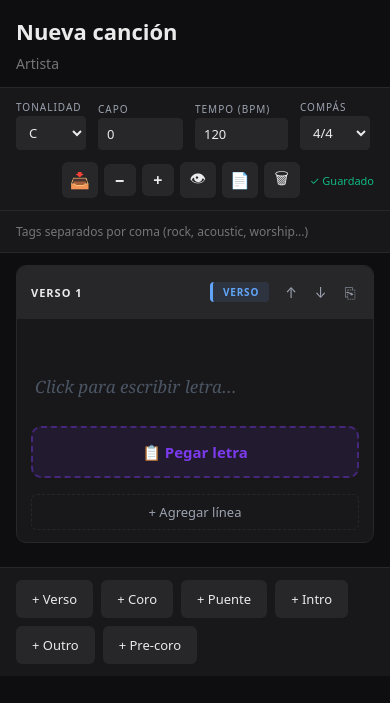
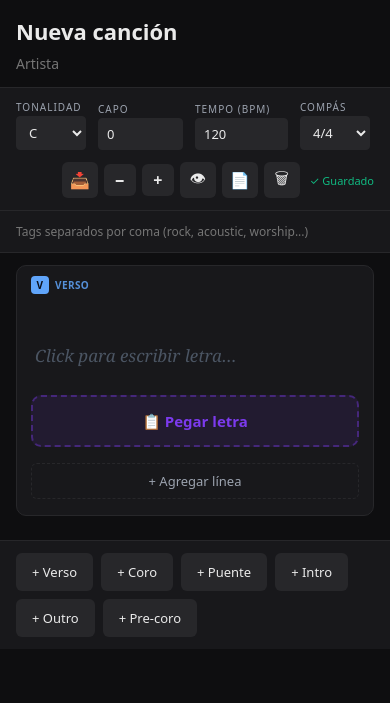
Before and after one commit to Phantasmaa/chordbook, a Flask app: page /new in a window 390 px wide. Shown: the part 60-763 px from the top of the page. Run offline with Flask 3, Linux system fonts and the light colour scheme.

Commit message:
Indicator: inline glyph al inicio de la línea, no fila completa
Manuel pidió un indicador al inicio de la línea, no una fila
entera que ocupe espacio. Removí la barra lateral de color en
editor + preview + PDF y reduje el badge a un pill compacto
inline en la esquina superior izquierda de cada bloque.

Cambios:
- Editor (.block-header → .block-marker-row): marker inline con
  glyph + label, sin fila propia. Controles solo en hover.
- Preview: glyph + label dentro de la primera línea (preview-line
  con preview-marker-inline). Sin border-left por block-type.
- PDF: glyph + label como inline-block (.block-marker), no como
  flex-row con border-left. Sin full-width badge.
- Oculta .section-badge, .block-section-name, .block-repeat
  residuales con display:none.
- Quita duplicación: si block.name == 'VERSO N'/'CORO'/'INTRO'
  lo omite para no mostrar el label dos veces.

Visualmente:
- ✅ Sin barra lateral de color en ningún bloque
- ✅ Marker pill (▶/V/C) inline, ocupa ~una línea de alto
- ✅ Mobile 390px: legible sin scroll horizontal
- ✅ PDF: cabe en 2 páginas en vez de 3

Songs de prueba:
- La Balsa (97): 11 bloques, 4x verso + 4x coro
- Ten Piedad (96): 12 versos (no detecta coro porque todos son
  el mismo texto repetido — esperado)

```diff
--- a/static/css/main.css
+++ b/static/css/main.css
@@ -217,17 +217,41 @@
   border: 1px solid var(--border);
   border-radius: 10px;
   margin-bottom: 12px;
+  padding: 4px 0 8px;
   overflow: hidden;
 }
-.block-header {
+
+/* ---------- Inline section marker ----------
+   Sits at the start of the first content row — NOT on its own line.
+   Just a small glyph + abbreviated label, separated from lyrics by
+   enough horizontal space to be readable but not intrusive. */
+.block-marker-row {
   display: flex;
   align-items: center;
-  gap: 8px;
-  padding: 10px 14px;
-  background: var(--panel-2);
-  border-bottom: 1px solid var(--border);
+  gap: 6px;
+  padding: 6px 14px 2px;
+  font-size: 11px;
+  font-weight: 700;
+  letter-spacing: 0.4px;
+  text-transform: uppercase;
 }
-.block-name {
+.block-marker-row .block-marker-glyph {
+  display: inline-flex;
+  align-items: center;
+  justify-content: center;
+  min-width: 18px;
+  height: 18px;
+  padding: 0 4px;
+  font-size: 10px;
+  font-weight: 800;
+  border-radius: 4px;
+  color: #0b0f19;
+}
+.block-marker-row .block-marker-label {
+  font-size: 10px;
+  opacity: 0.85;
+}
+.block-marker-row .block-marker-name {
   flex: 1;
   background: transparent;
   border: 0;
@@ -237,18 +261,42 @@
   text-transform: uppercase;
   letter-spacing: 1px;
   outline: none;
+  font-family: inherit;
+  min-width: 0;
+  width: 100%;
+  padding: 0;
 }
-.block-name:focus { color: var(--accent); }
-.block-type-tag {
-  font-size: 9px;
+.block-marker-row .block-marker-name:focus { color: var(--accent); }
+.block-marker-row .block-repeat-pill {
+  font-size: 10px;
+  background: var(--border);
   color: var(--text-dim);
-  background: var(--border);
-  padding: 2px 6px;
-  border-radius: 3px;
-  text-transform: lowercase;
+  padding: 1px 5px;
+  border-radius: 8px;
+  font-weight: 700;
+  margin-left: 4px;
 }
-.block-controls { display: flex; gap: 2px; }
-.block-controls button {
+
+/* Per-type marker colors. Each marker-row picks its glyph color
+   from --marker-color. The glyph itself uses a darker fill for contrast. */
+.block-marker-row.tverse    { --marker-color: #60a5fa; }
+.block-marker-row.tchorus   { --marker-color: #fb923c; }
+.block-marker-row.tintro    { --marker-color: #a78bfa; }
+.block-marker-row.tbridge   { --marker-color: #f472b6; }
+.block-marker-row.toutro    { --marker-color: #94a3b8; }
+.block-marker-row.tpre_chorus { --marker-color: #5eead4; }
+.block-marker-row.tinterlude { --marker-color: #818cf8; }
+.block-marker-row.tsolo     { --marker-color: #fcd34d; }
+
+.block-marker-row { color: var(--marker-color, var(--text-dim)); }
+.block-marker-row .block-marker-glyph {
+  background: var(--marker-color, var(--accent));
+}
+
+/* controls hidden until hover (same as before) */
+.block-marker-row .block-controls { display: none; gap: 2px; }
+.block:hover .block-marker-row .block-controls { display: flex; }
+.block-marker-row .block-controls button {
   background: transparent;
   border: 0;
   color: var(--text-dim);
@@ -256,12 +304,25 @@
   font-size: 14px;
   border-radius: 4px;
 }
-.block-controls button:hover { background: var(--border); color: var(--text); }
-.block-controls button.danger:hover { background: var(--danger); color: white; }
+.block-marker-row .block-controls button:hover {
+  background: var(--border);
+  color: var(--text);
+}
+.block-marker-row .block-controls button.danger:hover {
+  background: var(--danger);
+  color: white;
+}
+
+.block-name {
+  /* legacy class — still in DOM via editor.js leftovers; harmless */
+  display: none;
+}
+.block-type-tag { display: none; }
+.block-repeat-pill { display: none; }
 
 /* ---------- Lines ---------- */
 .lines-container {
-  padding: 12px 14px;
+  padding: 4px 14px 8px;
 }
 .line {
   position: relative;
--- a/static/js/editor.js
+++ b/static/js/editor.js
@@ -32,11 +32,7 @@
   wrap.className = 'block';
   wrap.dataset.blockIdx = bi;
 
-  // Header
-  const header = document.createElement('div');
-  header.className = 'block-header';
-  // Count how many blocks of this same type+signature exist so far
-  // (cheap repeat detection on the client; matches backend heuristic).
+  // Compute repeat count for this block
   const sig = (block.type || 'verse') + '|' +
     ((block.lines || [])[0]?.text || '');
   let occur = 0;
@@ -48,19 +44,67 @@
   }
   const typeLabel = SECTION_LABELS[block.type] || block.type || 'Verso';
   const typeClass = 't' + (block.type || 'verse').replace('-', '_');
-  const repeatPill = occur > 1 ? `<span class="block-repeat-pill">×${occur}</span>` : '';
-  header.innerHTML = `
-    <input type="text" class="block-name" value="${escapeHtml(block.name || '')}" data-block-idx="${bi}">
-    <span class="block-type-tag ${typeClass}">${typeLabel}</span>
-    ${repeatPill}
-    <div class="block-controls">
-      <button title="Mover arriba" data-action="up" data-block-idx="${bi}">↑</button>
-      <button title="Mover abajo" data-action="down" data-block-idx="${bi}">↓</button>
-      <button title="Duplicar" data-action="dup" data-block-idx="${bi}">⎘</button>
-      <button title="Eliminar" class="danger" data-action="del" data-block-idx="${bi}">🗑</button>
-    </div>
-  `;
-  wrap.appendChild(header);
+  const glyphMap = {
+    intro: '▶', verse: 'V', chorus: 'C', bridge: 'P',
+    outro: '■', pre_chorus: 'PC', interlude: 'I', solo: 'S',
+  };
+  const glyph = glyphMap[typeClass.replace('t', '')] || 'V';
+  const repeatPill = occur > 1
+    ? ` <span class="block-repeat-pill">×${occur}</span>` : '';
+
+  // Store section info on the wrap so CSS can color it AND lines can show the marker
+  wrap.dataset.sectionType = block.type || 'verse';
+  wrap.dataset.sectionGlyph = glyph;
+  wrap.dataset.sectionLabel = typeLabel;
+
+  // Marker row: thin inline pill at the very start of the block — NOT a full row.
+  // Just a small symbol + section name + repeat pill, all inline with the first line.
+  // Rendered as a single flex row together with the first line so it sits at the
+  // left margin without taking a whole line of vertical space.
+  if (block.lines.length > 0) {
+    const markerRow = document.createElement('div');
+    markerRow.className = `block-marker-row ${typeClass}`;
+    // Show the section name only if it differs from the type label,
+    // otherwise the block name input would just duplicate "VERSO" / "INTRO".
+    const customName = (block.name || '').trim();
+    const typeNormalized = (block.type || 'verse').toLowerCase();
+    const sectionLabel = typeLabel; // "Intro" / "Verso" / "Coro" / "Puente"
+    const showCustomName = customName
+      && customName.toLowerCase() !== typeNormalized
+      && customName.toUpperCase() !== sectionLabel.toUpperCase()
+      && !/^verse\s*\d+/i.test(customName)
+      && !/^verso\s*\d+/i.test(customName)
+      && !/^chorus\s*\d*/i.test(customName)
+      && !/^coro\s*\d*/i.test(customName);
+    markerRow.innerHTML =
+      `<span class="block-marker-glyph">${glyph}</span>` +
+      `<span class="block-marker-label">${sectionLabel}</span>` +
+      (showCustomName ? `<span class="block-marker-name">${escapeHtml(customName)}</span>` : '') +
+      repeatPill +
+      `<div class="block-controls">` +
+        `<button title="Mover arriba" data-action="up" data-block-idx="${bi}">↑</button>` +
+        `<button title="Mover abajo" data-action="down" data-block-idx="${bi}">↓</button>` +
+        `<button title="Duplicar" data-action="dup" data-block-idx="${bi}">⎘</button>` +
+        `<button title="Eliminar" class="danger" data-action="del" data-block-idx="${bi}">🗑</button>` +
+      `</div>`;
+    wrap.appendChild(markerRow);
+  } else {
+    // Empty block — show a single small marker + controls in a row
+    const markerRow = document.createElement('div');
+    markerRow.className = `block-marker-row ${typeClass} is-empty`;
+    markerRow.innerHTML =
+      `<span class="block-marker-glyph">${glyph}</span>` +
+      `<span class="block-marker-label">${typeLabel}</span>` +
+      `<span class="block-marker-name">${escapeHtml(block.name || '')}</span>` +
+      repeatPill +
+      `<div class="block-controls">` +
+        `<button title="Mover arriba" data-action="up" data-block-idx="${bi}">↑</button>` +
+        `<button title="Mover abajo" data-action="down" data-block-idx="${bi}">↓</button>` +
+        `<button title="Duplicar" data-action="dup" data-block-idx="${bi}">⎘</button>` +
+        `<button title="Eliminar" class="danger" data-action="del" data-block-idx="${bi}">🗑</button>` +
+      `</div>`;
+    wrap.appendChild(markerRow);
+  }
 
   // Lines container
   const linesEl = document.createElement('div');
```
Also changed, not shown: other parts of static/css/main.css (+14 -18 lines), static/css/preview.css (+56 -28 lines), templates/pdf.html (+57 -34 lines), templates/preview.html (+13 -10 lines).
